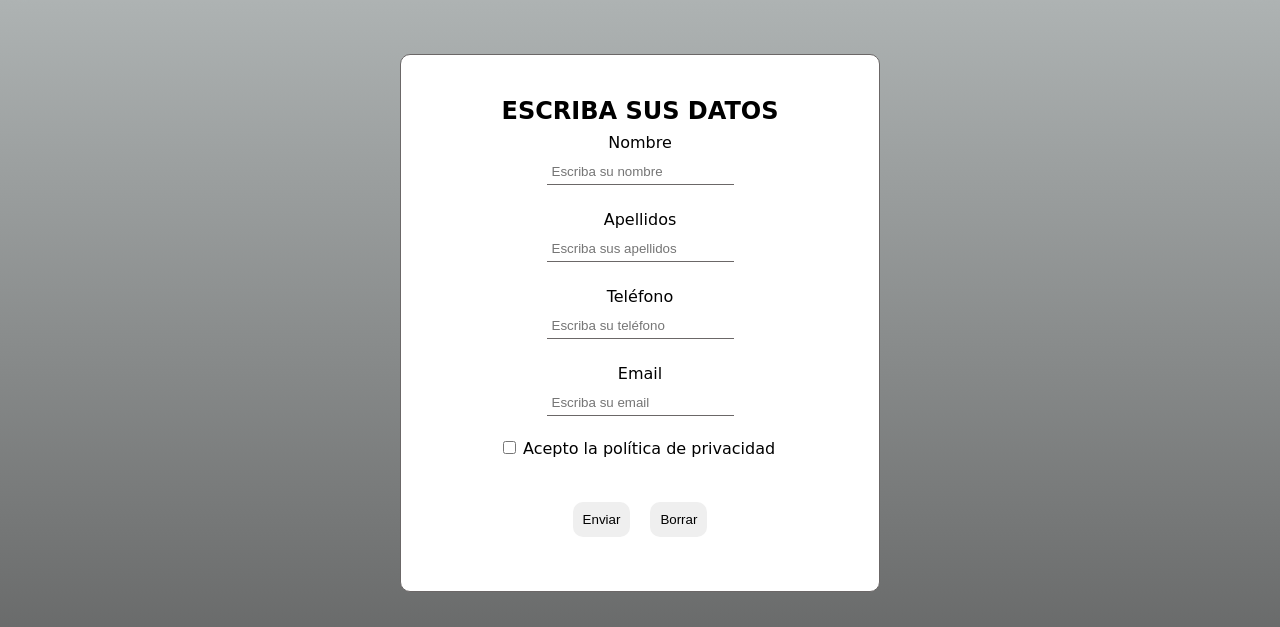
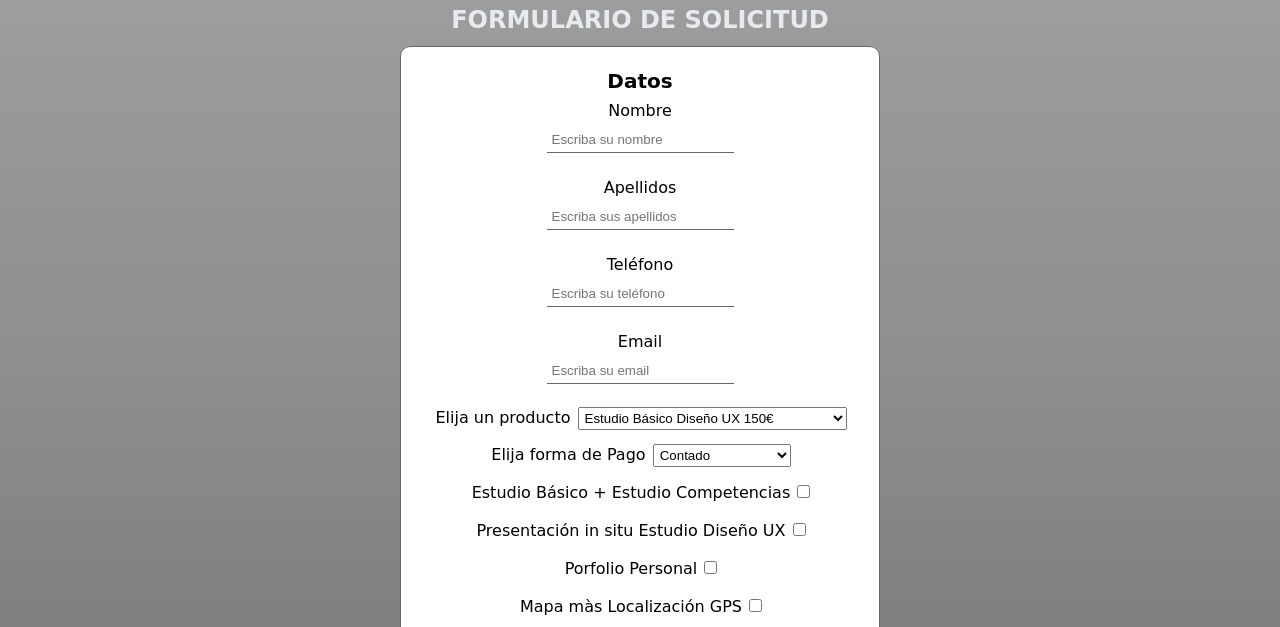
Before and after one commit to mecharn2/HTML-CSSyJAVASCRIPT, a plain HTML site: page views/presupuesto.html in a window 1280 px wide. Shown: the part 345-972 px from the top of the page. Drawn offline with Linux system fonts and the light colour scheme.

Commit message:
ACTUALIZACION2

```diff
--- a/css/estilos.css
+++ b/css/estilos.css
@@ -6,8 +6,7 @@
 }
 
 body{
-    background: linear-gradient(to top, rgb(49, 48, 48), 20%, rgb(206, 209, 209));
-    background: linear-gradient(to top, rgb(61, 60, 60), rgb(211, 218, 218));
+    background: linear-gradient(to top, rgb(43, 42, 42), 20%, rgb(170, 172, 172));
     font-family: 'Playpen Sans', cursive;
     color: rgb(230, 235, 240);
 
--- a/css/presupuesto.css
+++ b/css/presupuesto.css
@@ -6,10 +6,10 @@
     width:  auto;
     max-width: 60vh;
     height: auto;
-    margin: 50px auto;
+    margin: 10px auto;
     border: 1px solid rgb(107, 103, 103);
     border-radius: 10px;
-    padding: 40px;
+    padding: 20px;
     background: #fff;
     color: black;
 
@@ -18,6 +18,7 @@
     text-align: center;
 }
 
+
 .form{
     display: flex;
     flex-direction: column;
@@ -25,6 +26,9 @@
     width: 60% auto;
     margin: 0 auto;
 
+}
+h3{
+    font-size: 20px;
 }
 
 .input-contenedor{
@@ -46,6 +50,7 @@ input{
 .button-contenedor{
     display: flex;
     margin-top: 20px;
+
 }
 
 button{
@@ -56,6 +61,11 @@ button{
     margin: 10px;
 }
 
+.extras{
+    display: flex;
+    flex-direction: column;
+    gap: 15px;
+}
 .valido{
     border-color: green;
 }
--- a/views/presupuesto.html
+++ b/views/presupuesto.html
@@ -25,8 +25,9 @@
         </nav>
     </header>
         <main>
+            <h2 class="titulo">FORMULARIO DE SOLICITUD</h2>
             <div class="contenedor">
-             <h2 class="titulo">ESCRIBA SUS DATOS</h2>
+             <h3 class="titulo2">Datos</h3>
                  <form class="form" id="form">
                 <div class="input-contenedor">
                     <label for="nombre">Nombre</label>
@@ -48,6 +49,45 @@
                       <input type="email" id="email" name="email" placeholder="Escriba su email">
                       <span class="error" id="emailError"></span>
                 </div>
+
+                <div class="producto"><label for="producto">Elija un producto</label>
+                    <select name="producto" id="producto">
+                        <option value="150">Estudio Básico Diseño UX 150€</option>
+                        <option value="200">Prototipo Baja Fidelidad 200€</option>
+                        <option value="250">Prototipo Alta Fidelidad 250€</option>
+                        <option value="500">Estudio y Diseño UX completo 500€</option>
+                        <option value="800">Web(HTML y CSS) 800€</option>
+                        <option value="1200">Web(HTML, CSS y JAVASCRIPT) 1200€</option>
+                        <option value="1500">Creación completa pagina Web 1500€</option>
+                    </select>
+                </div>
+                <div class="pago"><label for="pago">Elija forma de Pago</label>
+                      <select name="pago" id="pago">
+                        <option value="contado">Contado</option>
+                        <option value="plazo3">Pago en 3 Meses</option>
+                        <option value="plazo6">Pago en 6 meses</option>
+                        <option value="plazo12">Pago en 12 meses</option>
+                      </select>
+                </div>
+                <div class="extras">
+                    <div><label for="basicoPlus">Estudio Básico + Estudio Competencias</label>
+                        <input type="checkbox" value="120" name="basicoPlus" id="basicoPlus">
+                    </div>
+                    <div><label for="presentacion">Presentación in situ Estudio Diseño UX</label>
+                        <input type="checkbox" value="300" name="presentacion" id="presentacion">
+                    </div>
+                    <div><label for="portfolio">Porfolio Personal</label>
+                        <input type="checkbox" value="200" name="porfolio" id="porfolio">
+                    </div>
+                    <div><label for="mapaGps">Mapa màs  Localización GPS</label>
+                        <input type="checkbox" value="210" name="mapaGps" id="mapaGps">
+                    </div>
+                </div>
+                <div>
+                    <label for="presupuesto">Presupuesto Estimado</label>
+                    <input id="total" type="text" value="">
+                </div>
+
                <div><input type="checkbox" name="acepta" value="SI" id="acepta" required> <label for="acepta">Acepto la política de privacidad</label></div>
 
                 <div class="button-contenedor">
```
Also changed, not shown: css/galeria.css (+4 -16 lines).
